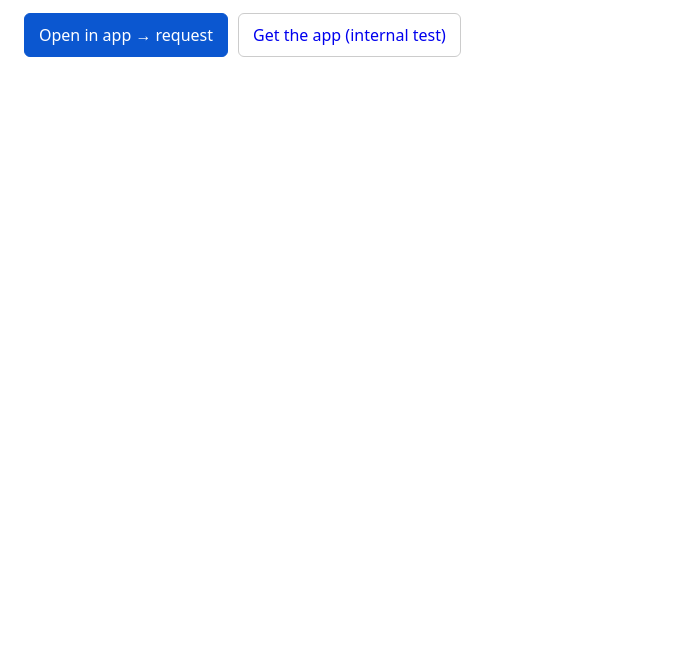
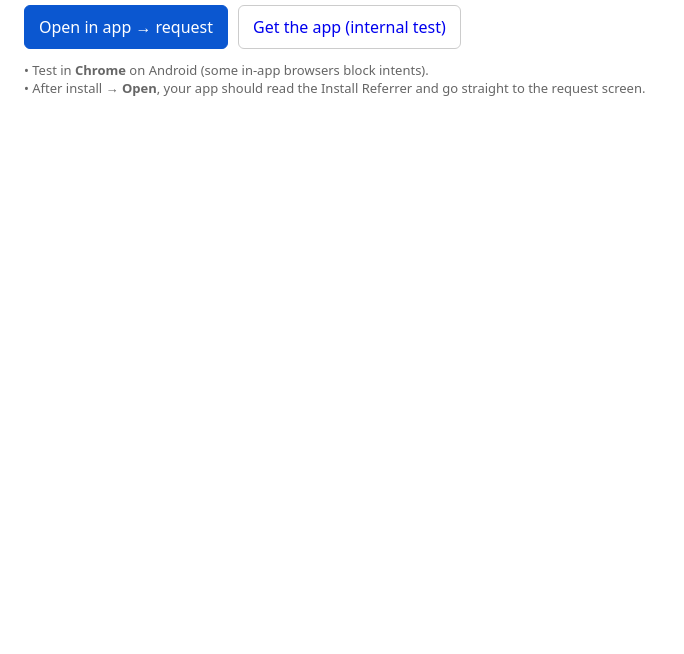
Before and after one commit to prelude618/deeplink-test, a plain HTML site: page index.html in a window 1280 px wide. Shown: the part 146-800 px from the top of the page, without its empty margins (0-684 px from the left). Drawn offline with Linux system fonts and the light colour scheme.

Commit message:
Update index.html

```diff
--- a/index.html
+++ b/index.html
@@ -3,12 +3,14 @@
 <title>Nametag Deep Link Test</title>
 <style>
   body { font-family: system-ui, sans-serif; margin: 24px; }
+  h2 { margin-bottom: 12px; }
   label { display:block; margin-bottom:6px; font-weight:600; }
   input, a { font-size:16px; }
   input { width:100%; max-width:420px; padding:8px; }
   .row { display:flex; gap:10px; flex-wrap:wrap; margin-top:16px; }
   .btn { padding:10px 14px; border-radius:6px; border:1px solid #ccc; text-decoration:none; }
   .btn.primary { background:#0b57d0; color:#fff; border-color:#0b57d0; }
+  .hint { color:#666; font-size:13px; margin-top:12px; line-height:1.4; }
 </style>
 
 <h2>Nametag Deep Link Test</h2>
@@ -18,10 +20,16 @@
 
 <div class="row">
   <a id="openApp" class="btn primary" href="#">Open in app → request</a>
-  <a id="getApp" class="btn" href="#">Get the app (internal test)</a>
+  <a id="getApp"  class="btn"         href="#">Get the app (internal test)</a>
 </div>
 
+<p class="hint">
+  • Test in <b>Chrome</b> on Android (some in-app browsers block intents).<br/>
+  • After install → <b>Open</b>, your app should read the Install Referrer and go straight to the request screen.
+</p>
+
 <script>
+  // Your identifiers:
   const PKG = "nametag.hello";
   const INTERNAL_TEST_WEB = "https://play.google.com/apps/internaltest/4700760087118708525";
   const TESTER_OPT_IN = `https://play.google.com/apps/testing/${PKG}`;
@@ -34,6 +42,7 @@
     if (e.key === "Enter") openBtn.click();
   });
 
+  // Installed case: try custom scheme; fallback to internal-test web if app isn't present.
   openBtn.onclick = (e) => {
     e.preventDefault();
     const t = (tokenEl.value || "").trim();
@@ -44,13 +53,16 @@
       if (document.visibilityState === "hidden") leftPage = true;
     }, { once: true });
 
+    // 1) Open your app directly
     window.location.href = `nametag://i/${encodeURIComponent(t)}`;
 
+    // 2) If it didn't switch, send to internal-test listing (no back stack)
     setTimeout(() => {
       if (!leftPage) window.location.replace(INTERNAL_TEST_WEB);
     }, 700);
   };
 
+  // Not-installed case: open Play APP with referrer (token); fallback chain:
   getBtn.onclick = (e) => {
     e.preventDefault();
     const t = (tokenEl.value || "").trim();
@@ -61,17 +73,21 @@
       if (document.visibilityState === "hidden") leftPage = true;
     }, { once: true });
 
+    // Play Store APP intent with the token in referrer
     const ref = encodeURIComponent(`utm_source=qr&t=${encodeURIComponent(t)}`);
     const playAppIntent =
       `intent://details?id=${PKG}` +
       `#Intent;scheme=market;package=com.android.vending;S.referrer=${ref};end`;
 
+    // 1) Try Play app
     window.location.href = playAppIntent;
 
+    // 2) If blocked (webview), go to internal-test web
     setTimeout(() => {
       if (!leftPage) window.location.replace(INTERNAL_TEST_WEB);
     }, 700);
 
+    // 3) If user isn't enrolled, take them to opt-in
     setTimeout(() => {
       if (!leftPage) window.location.replace(TESTER_OPT_IN);
     }, 1600);
```
